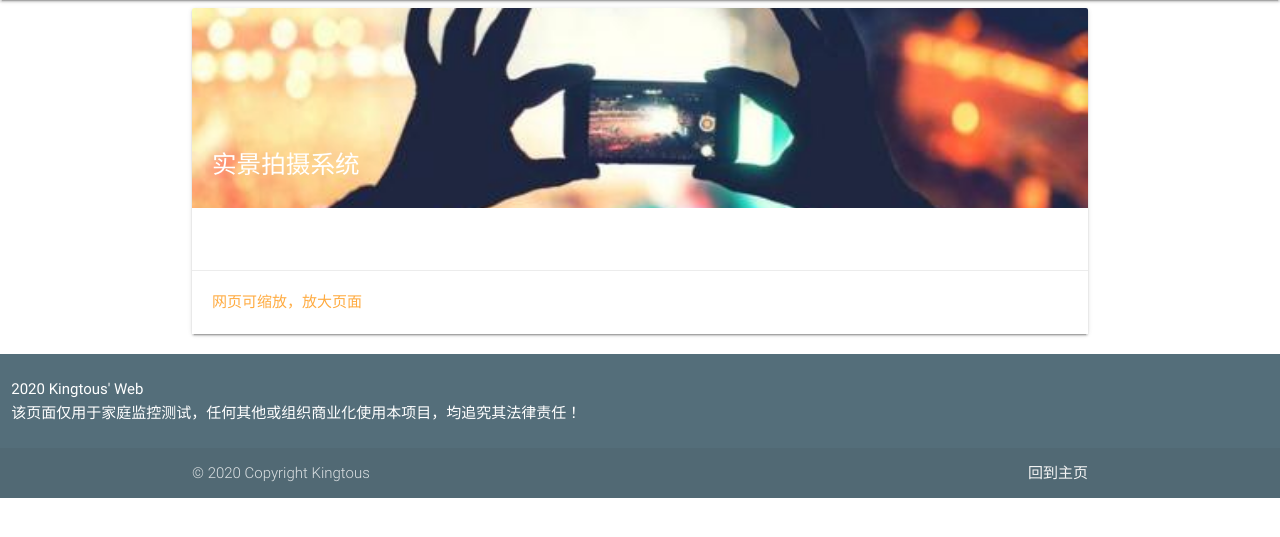
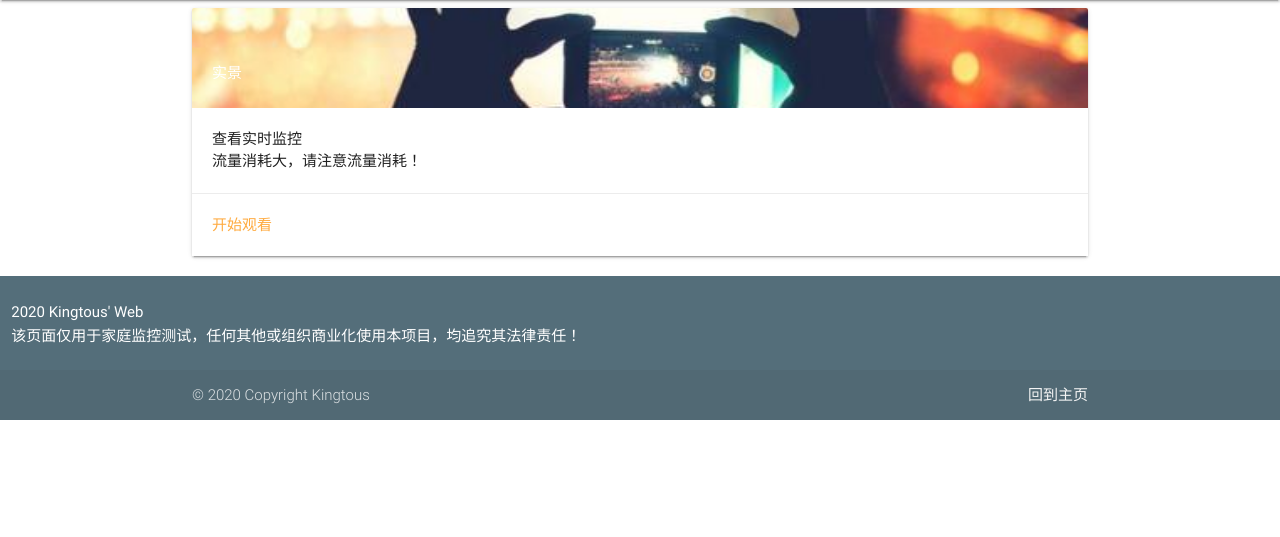
Before and after one commit to Kingtous/flask-webcam-server, a Flask app: template templates/stream.html in a window 1280 px wide. Shown: the part 64-601 px from the top of the page. Run offline with Flask 2, Linux system fonts and the light colour scheme; the template is opened without the code that fills it, so the values that code supplies are empty; parts of the project's set-up code (start-up, migrations or seed data) failed here and were passed over; some libraries are stand-ins or nearby versions.

Commit message:
修正网页逻辑

```diff
--- a/templates/snapshot.html
+++ b/templates/snapshot.html
@@ -18,10 +18,10 @@
                 </div>
             </div>
             <div class="card-content">
-                <img id="snapshot" width="100%" src="{{ webcam_snapshot_url }}" style="object-fit: cover">
+                进入之后，可以长按图片下载
             </div>
             <div class="card-action">
-                <a href="#">长按图片保存即可下载</a>
+                <a href="{{ webcam_snapshot_url }}">进入拍摄</a>
             </div>
         </div>
     </div>
--- a/templates/stream.html
+++ b/templates/stream.html
@@ -12,16 +12,18 @@
     <div class="container">
         <div class="card">
             <div class="card-image">
-                <img src="/static/images/video.jpg" alt="null" height="200" style="object-fit: cover">
+                <img src="/static/images/video.jpg" alt="null" height="100" style="object-fit: cover">
                 <div class="card-title">
-                    <h5>实景拍摄系统</h5>
+                    <h6>实景</h6>
                 </div>
             </div>
             <div class="card-content">
-                <img width="100%" src="{{ webcam_stream_url }}" style="object-fit: cover">
+                <p>查看实时监控</p>
+                <p>流量消耗大，请注意流量消耗！</p>
             </div>
             <div class="card-action">
-                <a href="#">网页可缩放，放大页面</a>
+                <a href="{{ webcam_stream_url }}">开始观看</a>
             </div>
         </div>
+    </div>
 {% endblock %}
```
Also changed, not shown: templates/index.html (+6 -1 lines), 1 other file.
